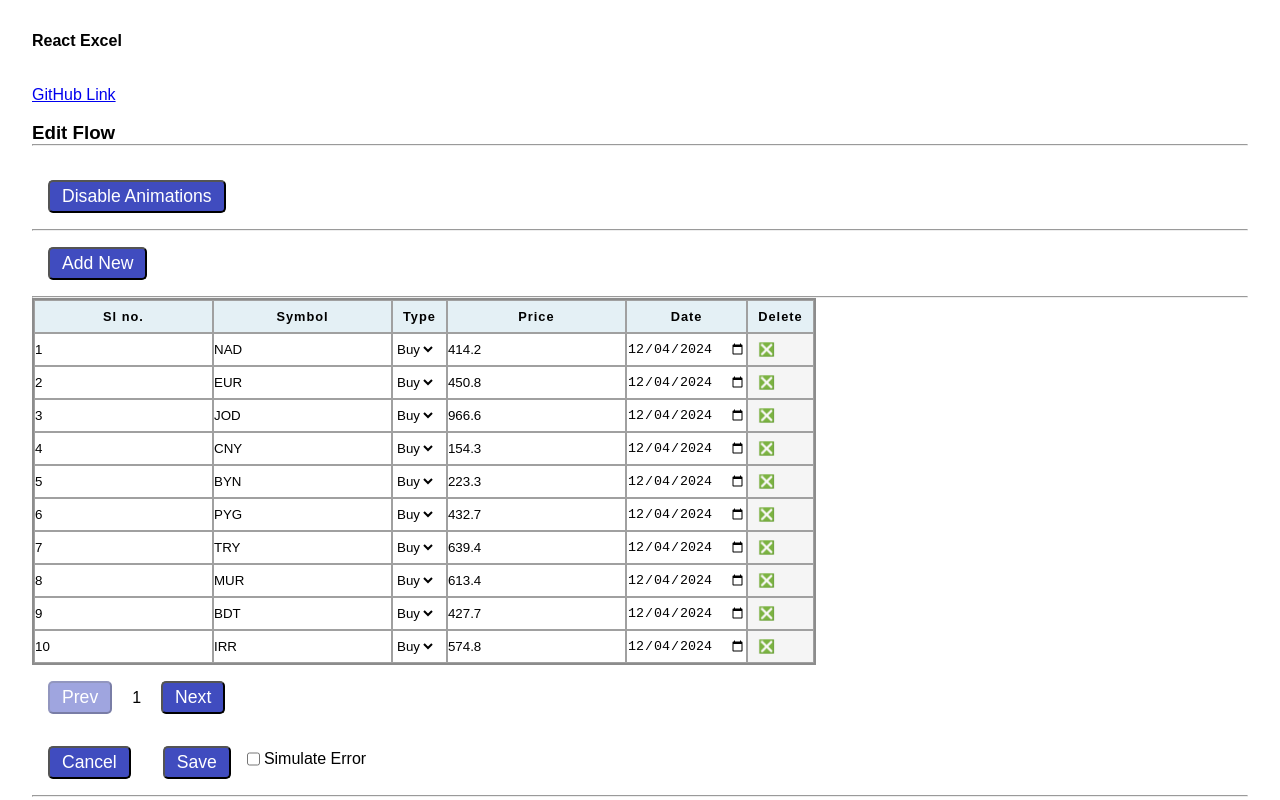
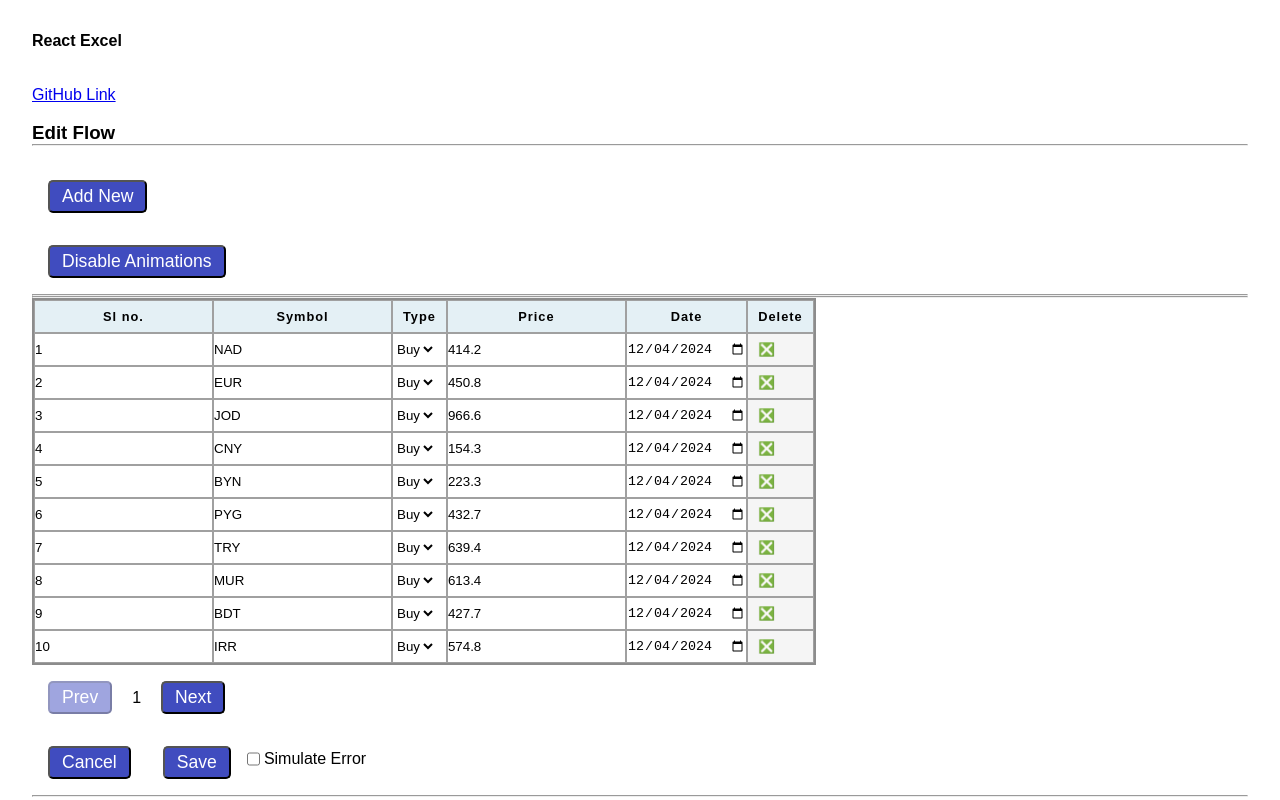
Before and after one commit to Pranay-Tej/react-excel, a React (Vite) app: page / in a window 1280 px wide. Both pictures are taken after a click on the button "Edit". Shown: the top 800 px of the page. Built offline with nearby package versions, Linux system fonts and the light colour scheme.

Commit message:
rename BulkEdit excel components

```diff
--- a/src/BulkEditWithReorderFlow/EditView.tsx
+++ b/src/BulkEditWithReorderFlow/EditView.tsx
@@ -1,4 +1,4 @@
-import Excel from "../excel-components/Excel";
+import BulkEditExcel from "../excel-components/BulkEditExcel";
 import { useExcelContext } from "../excel-components/excelContext";
 import { useBulkEditContext } from "./bulkEditContext";
 
@@ -13,7 +13,7 @@ export default function EditView() {
     setError,
   } = useBulkEditContext();
 
-  const { handleSave, isInvalid } = useExcelContext();
+  const { handleSave, isInvalid, addNewRow } = useExcelContext();
 
   return (
     <div
@@ -21,7 +21,11 @@ export default function EditView() {
         position: "relative",
       }}
     >
-      <Excel isSortable />
+      <button className="btn" onClick={addNewRow}>
+        Add New
+      </button>
+
+      <BulkEditExcel isSortable />
 
       {error && (
         <p
--- a/src/excel-components/Excel.tsx
+++ b/src/excel-components/BulkEditExcel.tsx
@@ -19,14 +19,14 @@ import {
   sortableKeyboardCoordinates,
   verticalListSortingStrategy,
 } from "@dnd-kit/sortable";
-import ExcelTr from "./ExcelTr";
+import BulkEditExcelTr from "./BulkEditExcelTr";
 
 type Props = {
   isSortable?: boolean;
 };
 
-function Excel(props: Props) {
-  const { formattedData, addNewRow, handleDragEnd } = useExcelContext();
+function BulkEditExcel(props: Props) {
+  const { formattedData, handleDragEnd } = useExcelContext();
   const [isAnimationsEnabled, setIsAnimationsEnabled] = useState(true);
   const [parent, enableAnimations] = useAutoAnimate({
     duration: 300,
@@ -69,10 +69,6 @@ function Excel(props: Props) {
         Save
       </button> */}
 
-      <button className="btn" onClick={addNewRow}>
-        Add New
-      </button>
-
       <hr />
       <table>
         <thead>
@@ -101,12 +97,12 @@ function Excel(props: Props) {
                 strategy={verticalListSortingStrategy}
               >
                 {formattedData.map((d) => (
-                  <ExcelTr key={d.id} order={d} isSortable />
+                  <BulkEditExcelTr key={d.id} order={d} isSortable />
                 ))}
               </SortableContext>
             </DndContext>
           ) : (
-            formattedData.map((d) => <ExcelTr key={d.id} order={d} />)
+            formattedData.map((d) => <BulkEditExcelTr key={d.id} order={d} />)
           )}
         </tbody>
       </table>
@@ -116,4 +112,4 @@ function Excel(props: Props) {
   );
 }
 
-export default Excel;
+export default BulkEditExcel;
--- a/src/excel-components/ExcelTr.tsx
+++ b/src/excel-components/BulkEditExcelTr.tsx
@@ -14,7 +14,7 @@ type Props = {
   isSortable?: boolean;
 };
 
-export default function ExcelTr(props: Props) {
+export default function BulkEditExcelTr(props: Props) {
   const { order, isSortable = false } = props;
   const {
     data,
```
